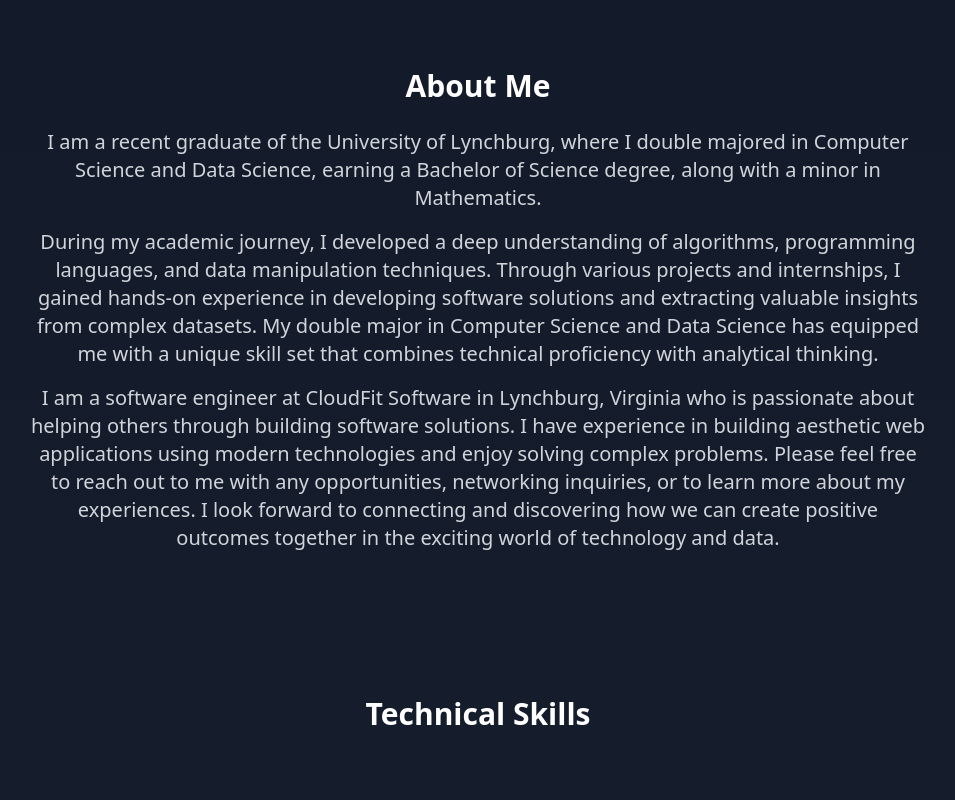
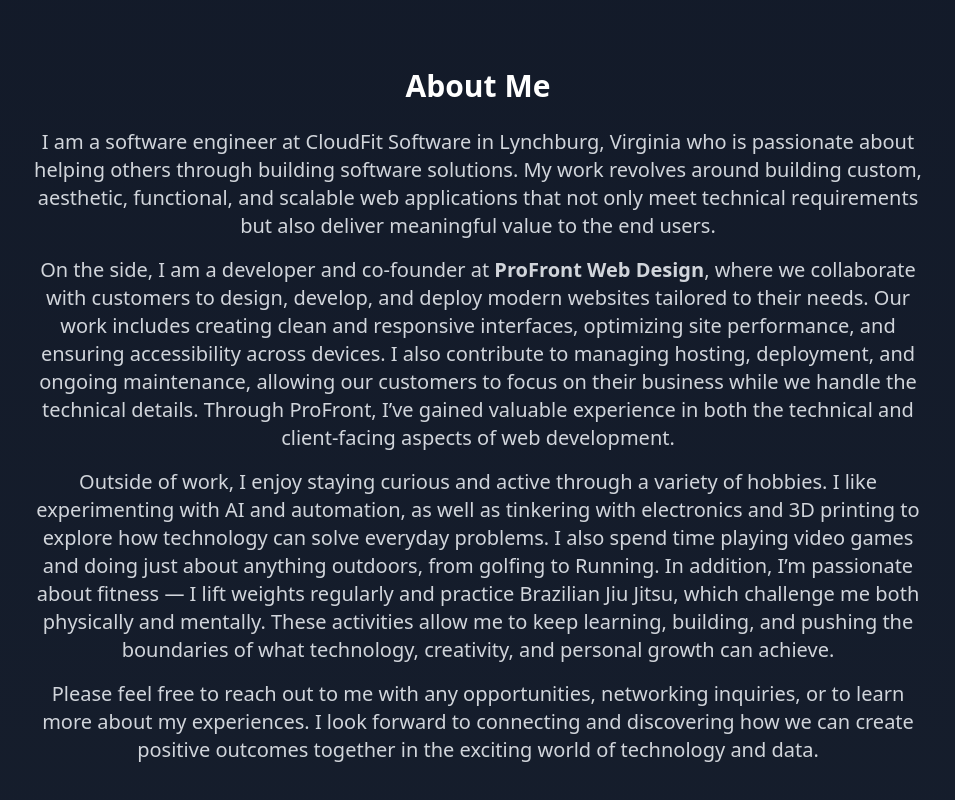
Before and after one commit to Justin9400/Justin9400.github.io, a React (Vite) app: page / in a window 1280 px wide. Shown: the part 720-1520 px from the top of the page, without its empty margins (162-1117 px from the left). Built offline with nearby package versions, Linux system fonts and the light colour scheme.

Commit message:
updating about section

```diff
--- a/src/components/about/About.tsx
+++ b/src/components/about/About.tsx
@@ -4,8 +4,8 @@ export const About = () => {
       <div className="max-w-4xl mx-auto text-center">
         <h2 className="text-3xl font-bold mb-6">About Me</h2>
 
-        <p className="text-xl text-gray-300 mb-4">
-          I am a recent graduate of the University of Lynchburg, where I double
+        {/* <p className="text-xl text-gray-300 mb-4">
+          I am a graduate of the University of Lynchburg, where I double
           majored in Computer Science and Data Science, earning a Bachelor of
           Science degree, along with a minor in Mathematics.
         </p>
@@ -17,13 +17,35 @@ export const About = () => {
           complex datasets. My double major in Computer Science and Data Science
           has equipped me with a unique skill set that combines technical
           proficiency with analytical thinking.
-        </p>
+        </p> */}
         <p className="text-xl text-gray-300 mb-4">
           I am a software engineer at CloudFit Software in Lynchburg, Virginia
           who is passionate about helping others through building software
-          solutions. I have experience in building aesthetic web applications
-          using modern technologies and enjoy solving complex problems. Please
-          feel free to reach out to me with any opportunities, networking
+          solutions. My work revolves around building custom, aesthetic, functional, and
+          scalable web applications that not only meet technical requirements but also deliver
+          meaningful value to the end users.
+        </p>
+
+        <p className="text-xl text-gray-300 mb-4">
+          On the side, I am a developer and co-founder at <span className="font-semibold">ProFront Web Design</span>,
+          where we collaborate with customers to design, develop, and deploy modern websites tailored to their needs.
+          Our work includes creating clean and responsive interfaces, optimizing site performance, and ensuring
+          accessibility across devices. I also contribute to managing hosting, deployment, and ongoing maintenance,
+          allowing our customers to focus on their business while we handle the technical details. Through ProFront,
+          I’ve gained valuable experience in both the technical and client-facing aspects of web development.
+        </p>
+
+        <p className="text-xl text-gray-300 mb-4">
+          Outside of work, I enjoy staying curious and active through a variety of hobbies. I like experimenting with
+          AI and automation, as well as tinkering with electronics and 3D printing to explore how technology can solve
+          everyday problems. I also spend time playing video games and doing just about anything outdoors, from golfing
+          to Running. In addition, I’m passionate about fitness — I lift weights regularly and practice Brazilian Jiu Jitsu,
+          which challenge me both physically and mentally. These activities allow me to keep learning, building, and
+          pushing the boundaries of what technology, creativity, and personal growth can achieve.
+        </p>
+
+        <p className="text-xl text-gray-300 mb-4">
+          Please feel free to reach out to me with any opportunities, networking
           inquiries, or to learn more about my experiences. I look forward to
           connecting and discovering how we can create positive outcomes
           together in the exciting world of technology and data.
```
